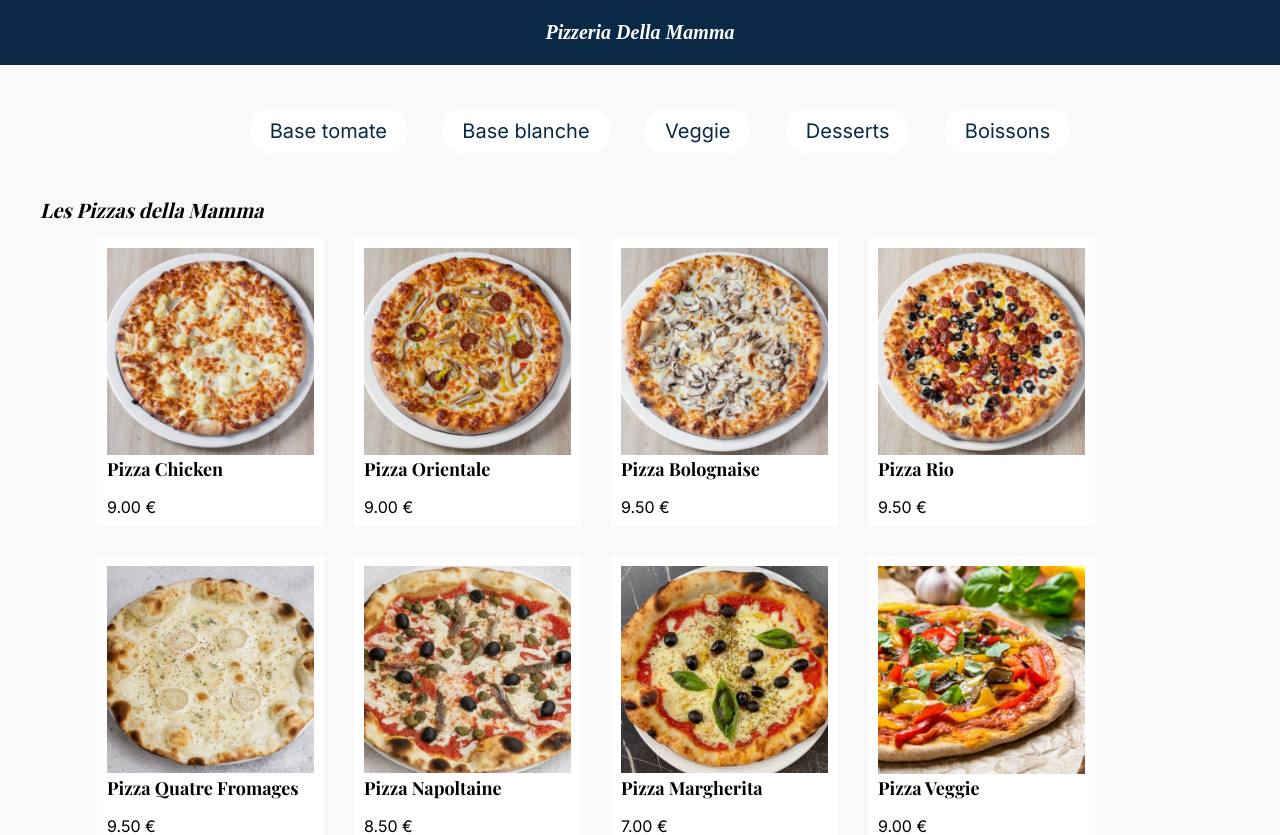
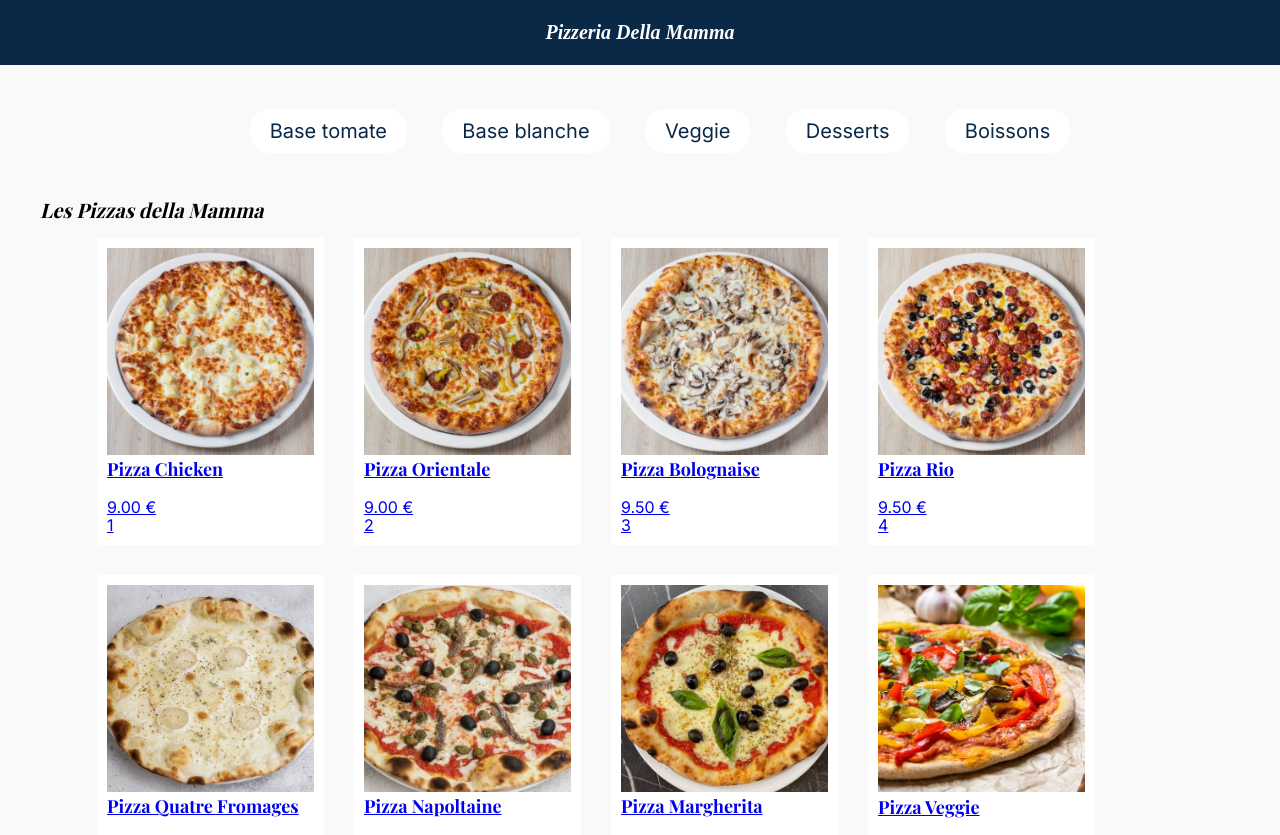
Before and after one commit to bkenzia/Pizzeria-Della-Mamma, an Angular app: page /all-products in a window 1280 px wide. Shown: the top 835 px of the page. Built offline with nearby package versions, Linux system fonts and the light colour scheme.

Commit message:
[restartProductList] reglage des conflits

```diff
--- a/src/app/components/product-cards/product-cards.component.html
+++ b/src/app/components/product-cards/product-cards.component.html
@@ -13,9 +13,12 @@
 
 <!-- <h2>{{ productCards.titre }}</h2> -->
 
+<a routerLink="/all-products/{{ productCards.id }}">
   <li>
     <img src="{{ productCards.picture }}" alt="" />
     <h3>{{ productCards.title }}</h3>
     <br />
     <p>{{ productCards.price | centimesToEuros }}</p>
+    <p>{{ productCards.id }}</p>
   </li>
+</a>
```
Lines whose indentation alone changed are shown as unchanged.
